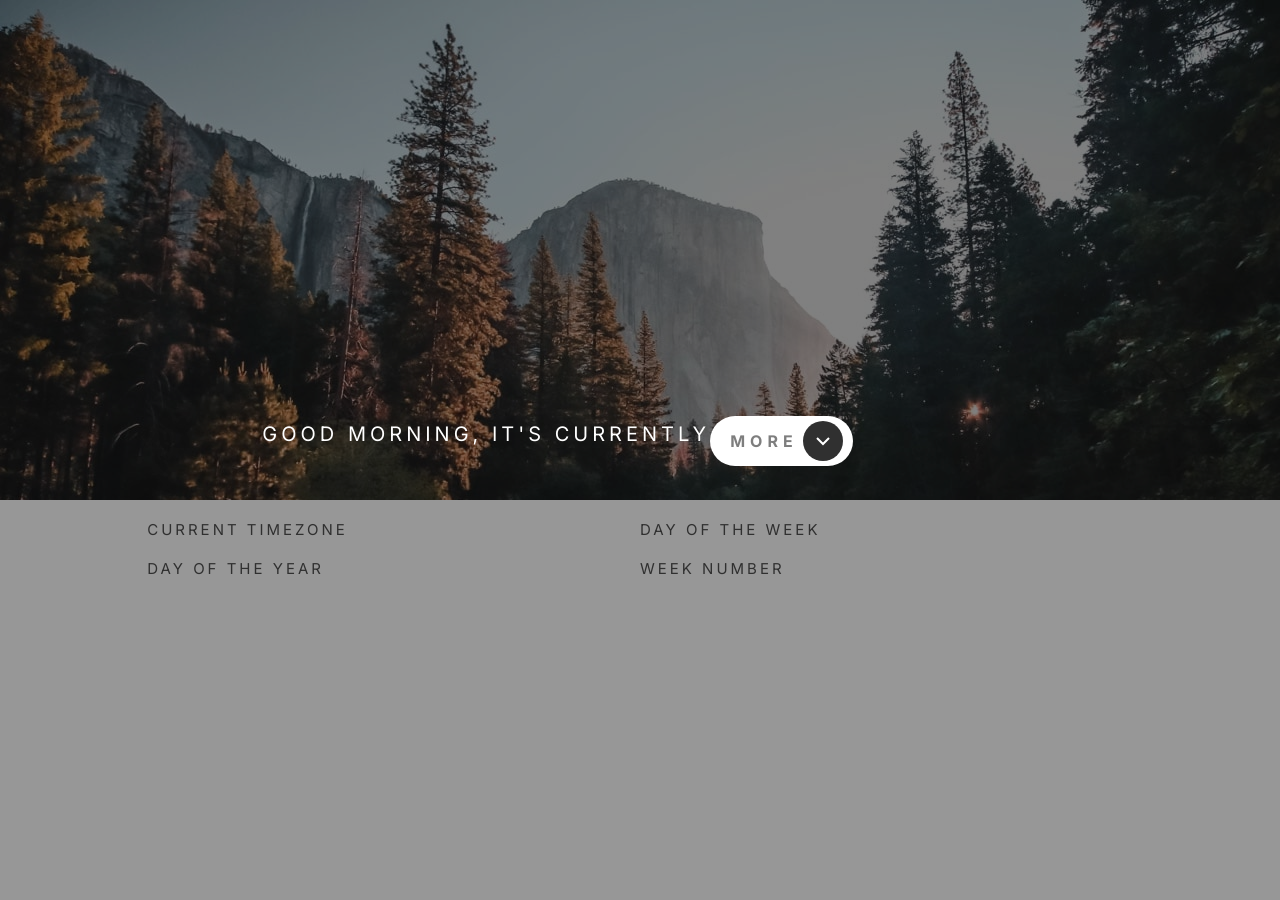
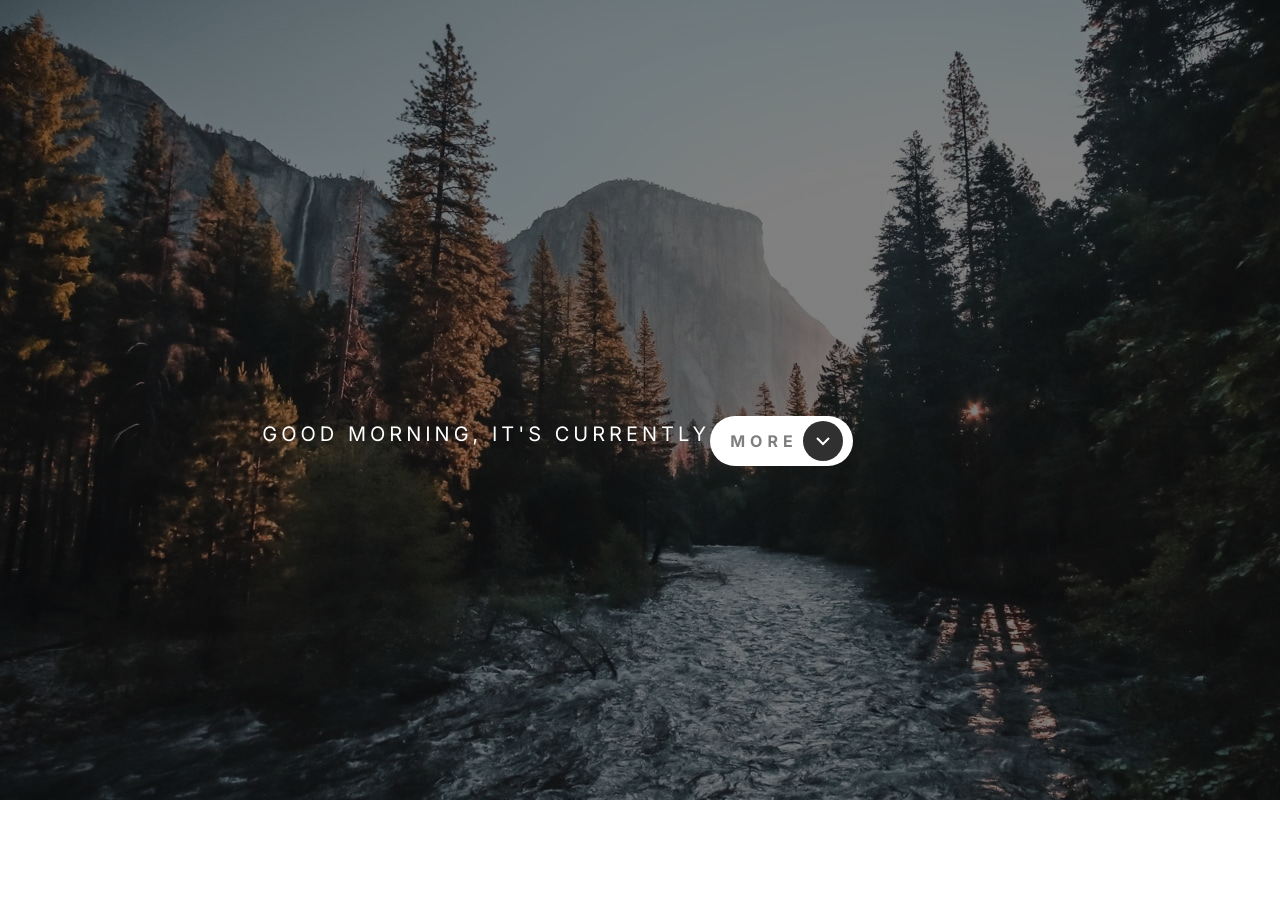
Before and after one commit to boubouleuh/js_2, a plain HTML site: page index.html in a window 1280 px wide. After the commit the page ends 800 px from the top, so only its background shows below. Drawn offline with Linux system fonts and the light colour scheme; no server answers.

Commit message:
Ajout du display none pour la div more

```diff
--- a/style.css
+++ b/style.css
@@ -117,9 +117,13 @@ main
     transform-origin: 20px;
     transform: rotate(180deg);
 }
+#btn-more svg:hover
+{
+   cursor:pointer;
+}
 /*Div more*/
 #more{
-    display:flex;
+    display:none;
     position:absolute;
     bottom:0;
     transform:translateY(100px);
```
